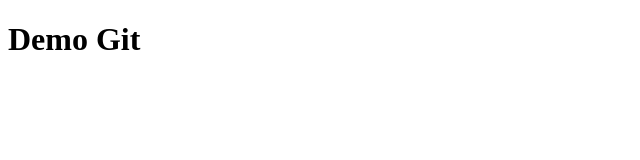
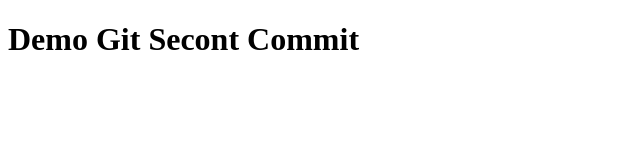
Before and after one commit to Som0709/ClusterStack, a plain HTML site: page index.html in a window 1280 px wide. Shown: the whole page, without its empty margins (0-640 px from the left). Drawn offline with Linux system fonts and the light colour scheme.

Commit message:
Second Commit

```diff
--- a/index.html
+++ b/index.html
@@ -7,6 +7,6 @@
     <title>Document</title>
 </head>
 <body>
-    <h1>Demo Git</h1>
+    <h1>Demo Git Secont Commit</h1>
 </body>
 </html>
```
